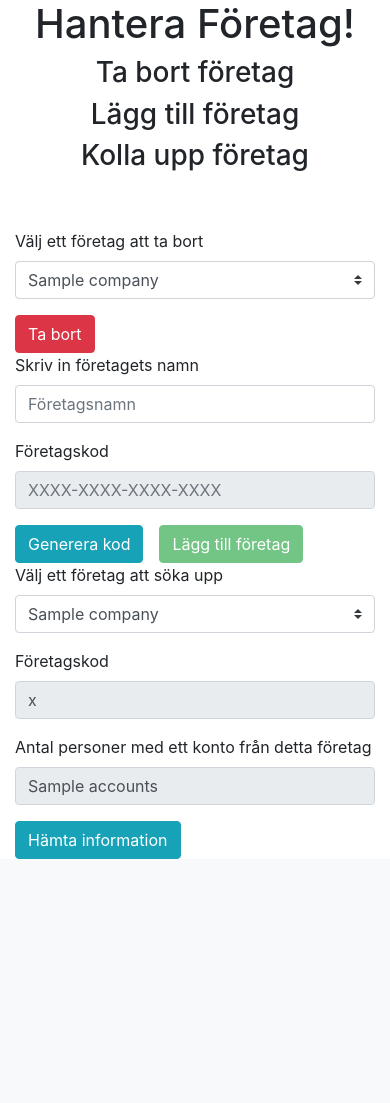
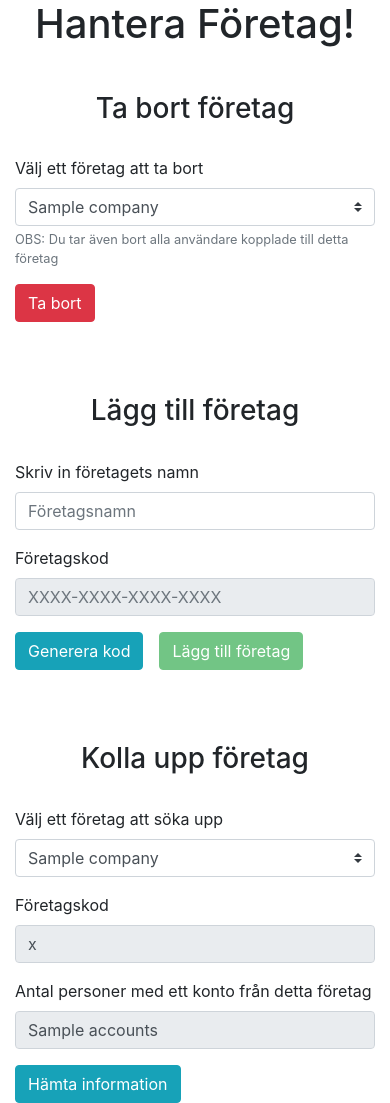
Before and after one commit to Jinado/gymnasiearbete, a Node server app: template public/ejs/pages/manageCompanies.ejs in a window 390 px wide. Shown: the part 56-1159 px from the top of the page. Before the commit the page ends 915 px from the top, so only its background shows below. Run offline with Node 20, Linux system fonts and the light colour scheme; the template is opened without the code that fills it: most values are stand-ins (such as "Sample title", 1, 10 or a date in 2020).

Commit message:
Fixed the HTML of the page to be responsive

```diff
--- a/public/css/responsive.css
+++ b/public/css/responsive.css
@@ -1,5 +1,9 @@
 #checked-secret-btn{
     margin-top: 32px;
+}
+
+div.container.container-show, div.row.title-show{
+    display: none;
 }
 
 @media(max-width: 768px){
@@ -7,3 +11,18 @@
         margin-top: 0px;
     }
 }
+
+@media(max-width: 576px){
+    h3.title-remove{
+        display: none;
+    }
+
+    div.container.container-show, div.row.title-show{
+        display: initial;
+    }
+
+    h3.title-margin{
+        margin-top: 10%;
+        margin-bottom: -5%;
+    }
+}
--- a/public/ejs/pages/manageCompanies.ejs
+++ b/public/ejs/pages/manageCompanies.ejs
@@ -1,4 +1,6 @@
 <%- include ../partials/header.ejs %>
+
+<link rel="stylesheet" href="../../css/responsive.css">
 
 <div class="container">
     <div class="row">
@@ -8,13 +10,13 @@
     </div>
     <div class="row">
         <div class="col-md-4">
-            <h3 class="text-center">Ta bort företag</h3>
+            <h3 class="text-center title-margin">Ta bort företag</h3>
         </div>
         <div class="col-md-4">
-            <h3 class="text-center">Lägg till företag</h3>
+            <h3 class="text-center title-remove">Lägg till företag</h3>
         </div>
         <div class="col-md-4">
-            <h3 class="text-center">Kolla upp företag</h3>
+            <h3 class="text-center title-remove">Kolla upp företag</h3>
         </div>
     </div>
     <div class="row mt-5">
@@ -22,20 +24,28 @@
             <form action="/manage-companies/delete" method="POST">
                 <div class="form-group">
                     <label for="selectedCompany">Välj ett företag att ta bort</label>
-                    <select name="selectedCompany" id="selectedCompany" required class="custom-select">
+                    <select name="selectedCompany" id="selectedCompany" required class="custom-select" aria-describedby="selectedCompanyHelp">
                         <% companies.forEach(company => { %>
                             <option><%= company.company %></option>
                         <% }); %>
                     </select>
+                    <small id="selectedCompanyHelp" class="form-text text-muted">OBS: Du tar även bort alla användare kopplade till detta företag</small>
                 </div>
                 <button name="btnDelete" type="submit" class="btn btn-danger">Ta bort</button>
             </form>
+        </div>
+        <div class="container container-show mt-5 mb-n5">
+            <div class="row title-show">
+                <div class="col-md-4">
+                    <h3 class="text-center">Lägg till företag</h3>
+                </div>
+            </div>
         </div>
         <div class="col-md-4">
             <form id="generateCodeForm" action="/manage-companies/generate-code" method="POST"></form>
             <form action="/manage-companies/add" method="POST" id="addCompanyForm">
                 <div class="form-group">
-                    <label form="addCompanyForm" for="companyName">Skriv in företagets namn</label>
+                    <label form="addCompanyForm" for="companyName" class="mt-5 mt-lg-0">Skriv in företagets namn</label>
                     <input form="addCompanyForm" type="text" class="form-control" name="compname" id="companyName" placeholder="Företagsnamn" required>
                 </div>
                 <div class="form-group">
@@ -50,10 +60,17 @@
                 <button form="addCompanyForm" type="submit" style="float: left;" class="btn btn-success ml-3" disabled>Lägg till företag</button>
             </form>
         </div>
+        <div class="container container-show mt-5 mb-n5">
+            <div class="row title-show">
+                <div class="col-md-4">
+                    <h3 class="text-center">Kolla upp företag</h3>
+                </div>
+            </div>
+        </div>
         <div class="col-md-4">
             <form action="/manage-companies/info" method="POST">
                 <div class="form-group">
-                    <label for="selectedCompany">Välj ett företag att söka upp</label>
+                    <label for="selectedCompany" class="mt-5 mt-lg-0">Välj ett företag att söka upp</label>
                     <select name="selectedCompany" id="selectedCompany" required class="custom-select">
                         <% companies.forEach(company => { %>
                             <% if(searchedCompany === company.company) { %>
```
